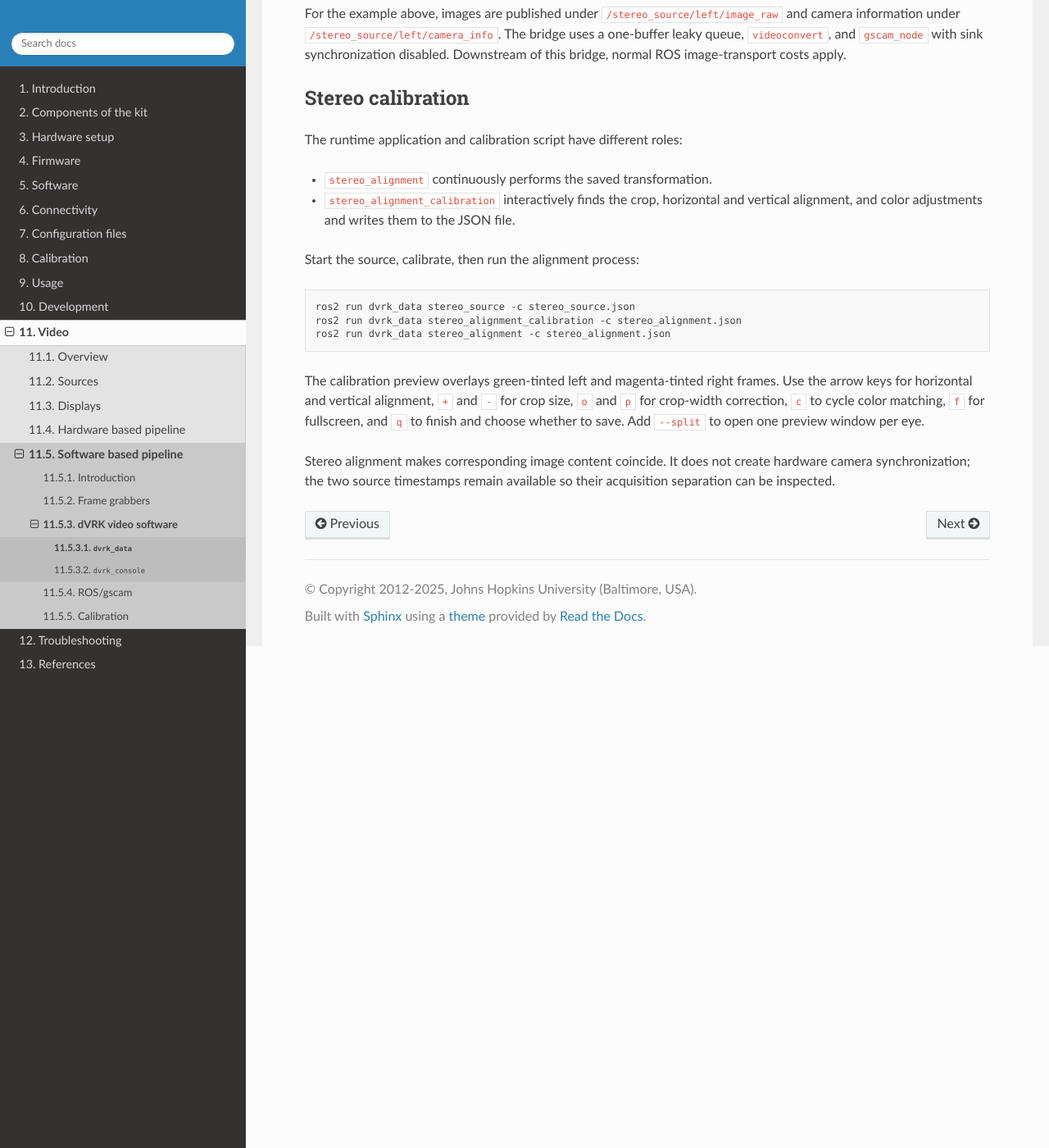
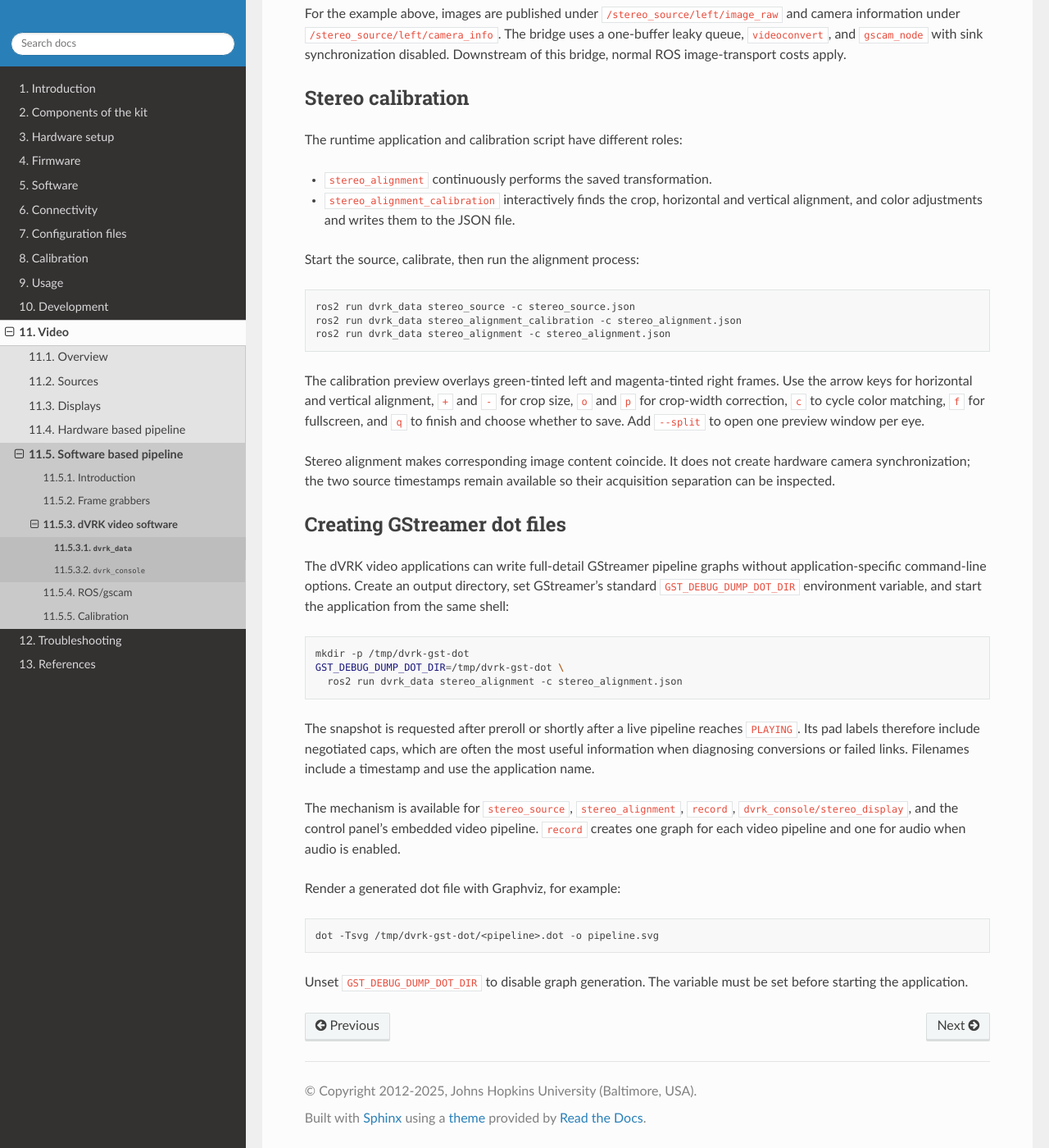
Before and after one commit to jhu-dvrk/dvrk-readthedocs, a Sphinx documentation site: the page built from docs/pages/video/software/dvrk/dvrk_data/video-data.rst, in a window 1280 px wide and 1400 px high, scrolled down 2428 px. Shown: the whole window at 82% size. Built offline with Sphinx 7.4.7 and the Read the Docs theme 3.1.0, drawn with Linux system fonts in a browser that asks for light colours; the version number could not be read and is left out.

Commit message:
Streamline dot file generation

```diff
--- a/docs/pages/video/software/dvrk/dvrk_console/control-panel.rst
+++ b/docs/pages/video/software/dvrk/dvrk_console/control-panel.rst
@@ -92,6 +92,9 @@ to the computer hosting the video producer.  It does not subscribe to a ROS
 image topic.  If no source is configured or discovered, the video pane is
 hidden and the robot controls remain usable.
 
+For a graph of the negotiated preview pipeline, see
+:ref:`dvrk-gstreamer-dot-files`.
+
 Relationship to the stereo display
 ***********************************
 
--- a/docs/pages/video/software/dvrk/dvrk_data/record.rst
+++ b/docs/pages/video/software/dvrk/dvrk_data/record.rst
@@ -18,7 +18,10 @@ Useful options are:
    -c <file>           add a configuration file
    -j <threads>        set the maximum encoding worker count
    -p <topic>          change the start/stop trigger topic
-   -g <0|1|2|3>       write GStreamer pipeline graphs at the selected detail
+
+For negotiated pipeline graphs, see :ref:`dvrk-gstreamer-dot-files`.
+The recorder produces a separate graph for each video stream and for audio
+when it is enabled.
 
 Configuration
 *************
--- a/docs/pages/video/software/dvrk/dvrk_data/video-data.rst
+++ b/docs/pages/video/software/dvrk/dvrk_data/video-data.rst
@@ -169,3 +169,38 @@ to save.  Add ``--split`` to open one preview window per eye.
 Stereo alignment makes corresponding image content coincide.  It does not
 create hardware camera synchronization; the two source timestamps remain
 available so their acquisition separation can be inspected.
+
+.. _dvrk-gstreamer-dot-files:
+
+Creating GStreamer dot files
+****************************
+
+The dVRK video applications can write full-detail GStreamer pipeline graphs
+without application-specific command-line options.  Create an output
+directory, set GStreamer's standard ``GST_DEBUG_DUMP_DOT_DIR`` environment
+variable, and start the application from the same shell:
+
+.. code-block:: bash
+
+   mkdir -p /tmp/dvrk-gst-dot
+   GST_DEBUG_DUMP_DOT_DIR=/tmp/dvrk-gst-dot \
+     ros2 run dvrk_data stereo_alignment -c stereo_alignment.json
+
+The snapshot is requested after preroll or shortly after a live pipeline
+reaches ``PLAYING``.  Its pad labels therefore include negotiated caps, which
+are often the most useful information when diagnosing conversions or failed
+links.  Filenames include a timestamp and use the application name.
+
+The mechanism is available for ``stereo_source``, ``stereo_alignment``,
+``record``, ``dvrk_console/stereo_display``, and the control panel's embedded
+video pipeline.  ``record`` creates one graph for each video pipeline and one
+for audio when audio is enabled.
+
+Render a generated dot file with Graphviz, for example:
+
+.. code-block:: bash
+
+   dot -Tsvg /tmp/dvrk-gst-dot/<pipeline>.dot -o pipeline.svg
+
+Unset ``GST_DEBUG_DUMP_DOT_DIR`` to disable graph generation.  The variable
+must be set before starting the application.
```
Also changed, not shown: docs/pages/video/software/dvrk/dvrk_console/stereo-display.rst (+8 -13 lines).
